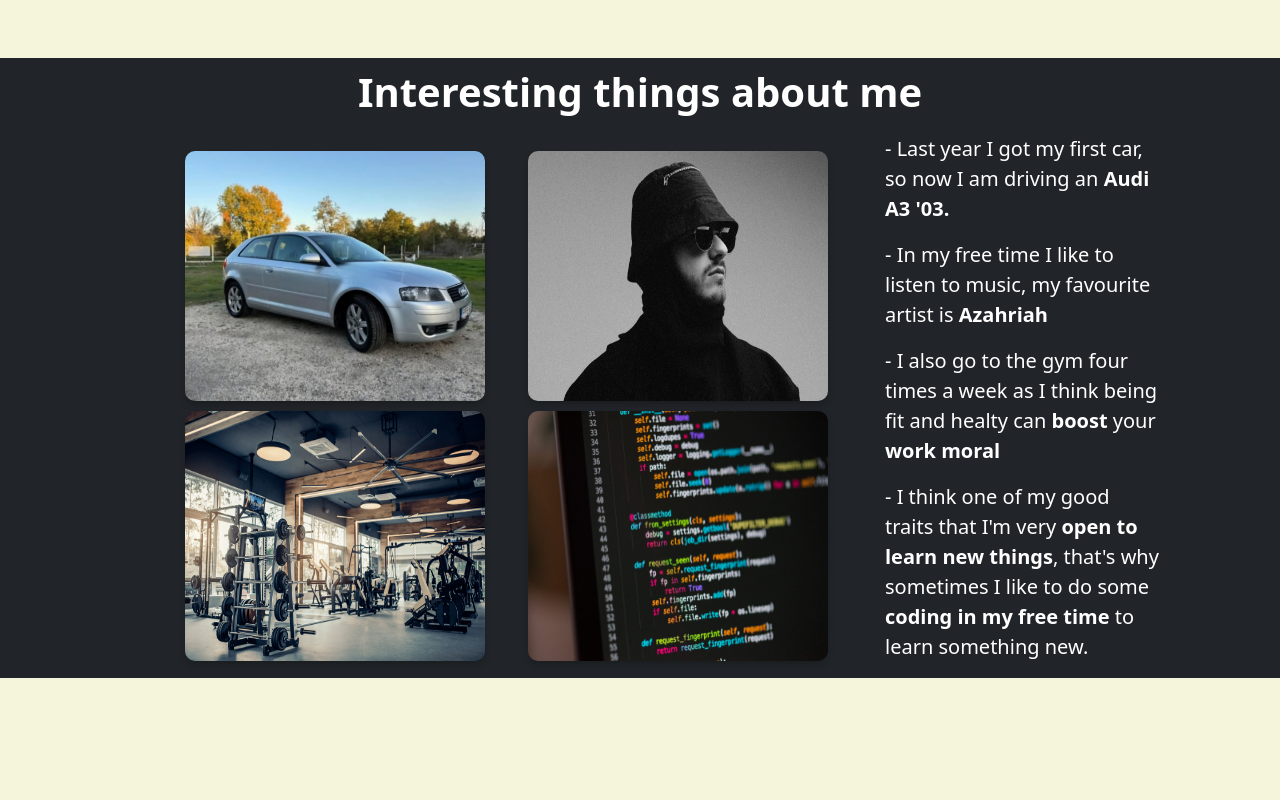
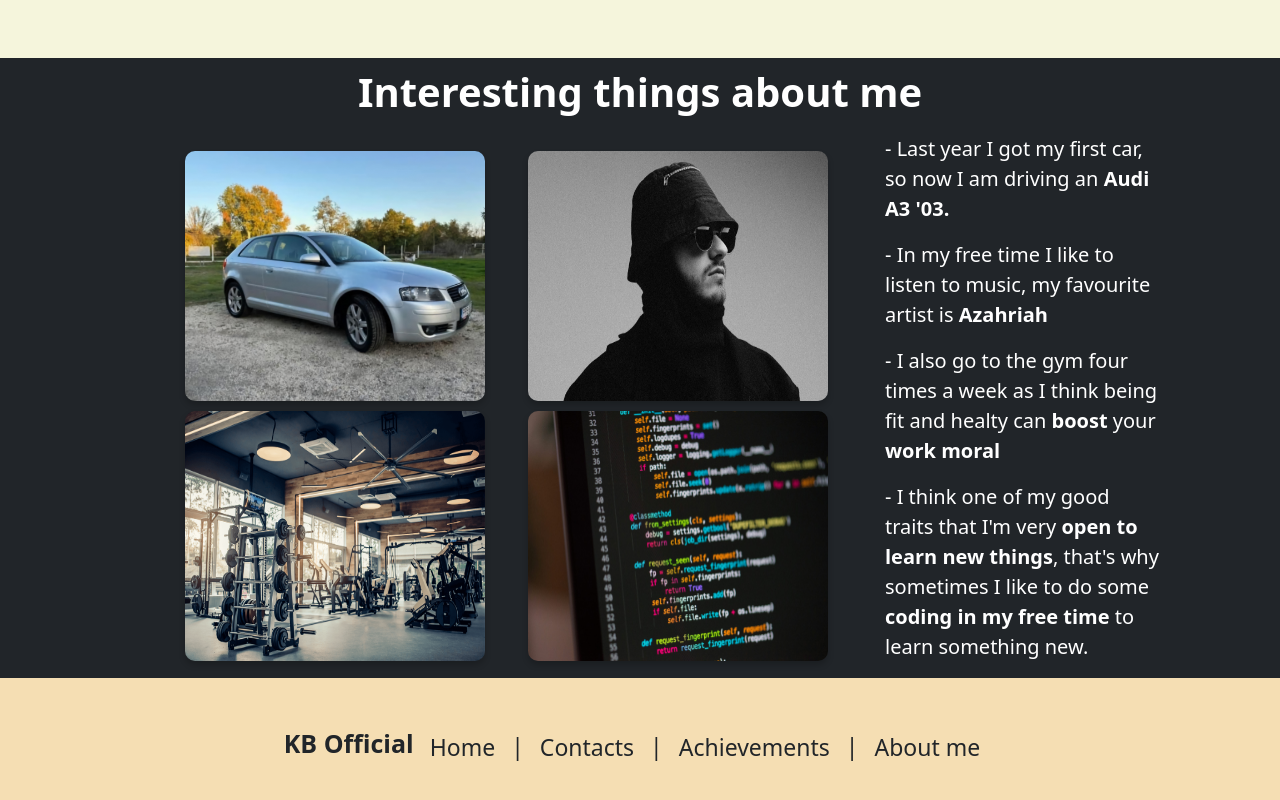
Before and after one commit to KissBenedek/portfolio, a React (Create React App) app: page / in a window 1280 px wide. Shown: the part 842-1642 px from the top of the page. Before the commit the page ends 1520 px from the top, so only its background shows below. Built offline with nearby package versions, Linux system fonts and the light colour scheme.

Commit message:
Kész a főoldal

```diff
--- /dev/null
+++ b/src/components/FooterComp.tsx
@@ -0,0 +1,40 @@
+import { Container, Row, Col, Nav, NavLink } from "react-bootstrap";
+
+
+const Footer = () => {
+    return (
+        <footer>
+            <Container fluid>
+                <Row className="text-dark p-4" style={{ backgroundColor: 'wheat'}}>
+                    <Col
+                        className="d-flex align-items-center justify-content-center"
+                        style={{ height: '90px' }}
+                    >
+                        <p className="fw-bold" style={{ fontSize: '25px', marginTop: '10px' }}>
+                            KB Official
+                        </p>
+                        <Nav className="flex-row" style={{ fontSize: '23px' }}>
+                            <NavLink href="/" className="text-dark">
+                                Home
+                            </NavLink>
+                            <Nav.Item style={{ marginTop: '7px' }}>|</Nav.Item>
+                            <NavLink href="/contact" className="text-dark">
+                                Contacts
+                            </NavLink>
+                            <Nav.Item style={{ marginTop: '7px' }}>|</Nav.Item>
+                            <NavLink href="/achieve" className="text-dark">
+                                Achievements
+                            </NavLink>
+                            <Nav.Item style={{ marginTop: '7px' }}>|</Nav.Item>
+                            <NavLink href="/aboutme" className="text-dark">
+                                About me
+                            </NavLink>
+                        </Nav>
+                    </Col>
+                </Row>
+            </Container>
+        </footer>
+    );
+};
+
+export default Footer;
--- a/src/pages/MainPage.tsx
+++ b/src/pages/MainPage.tsx
@@ -1,4 +1,4 @@
-import NavbarComp from '../components/NavbarComp';
+import Navbar from '../components/NavbarComp';
 import '../styles/MainPageStyle.css';
 import cardImg from '../img/cardImg.jpg';
 import audiImg from '../img/audi.jpeg';
@@ -6,11 +6,12 @@ import aziImg from '../img/azi.jpg';
 import gymImg from '../img/Gym.png';
 import codingImg from '../img/coding.jpg';
 import { Col, Container, Row } from 'react-bootstrap';
+import Footer from '../components/FooterComp';
 
 const MainPage = () => {
     return (
         <div>
-            <NavbarComp />
+            <Navbar />
             <div className="stack-container">
                 <div className="card">
                     <h2>
@@ -76,6 +77,7 @@ const MainPage = () => {
                     </Row>
                 </Container>
             </div>
+            <Footer/>
         </div>
     );
 };
```
